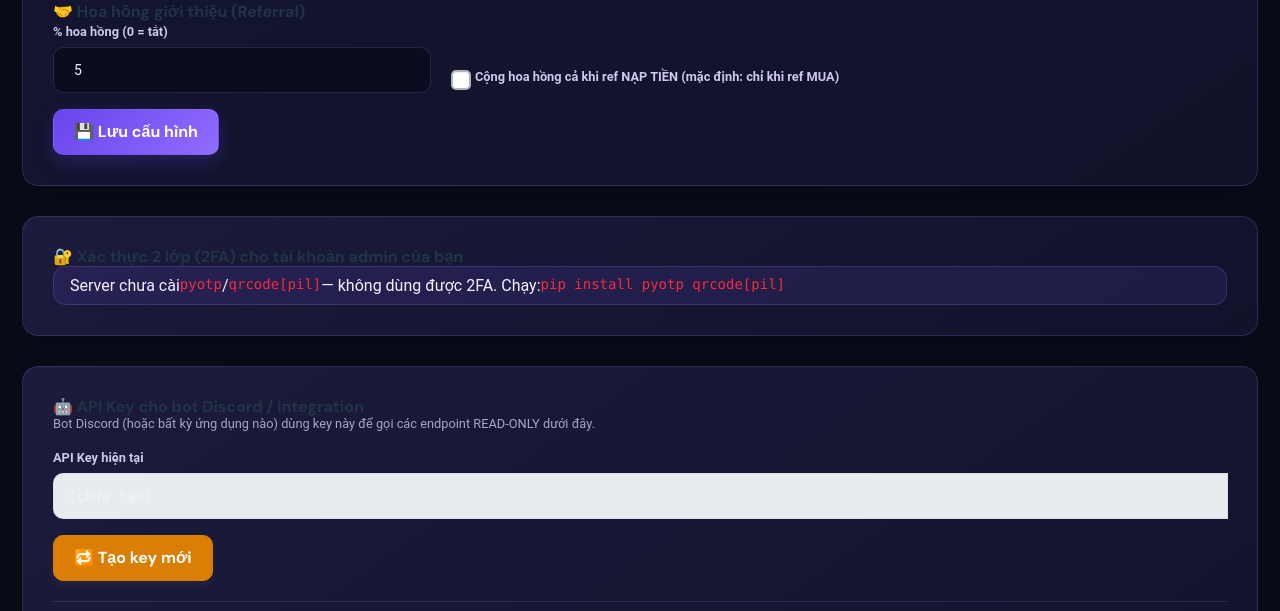
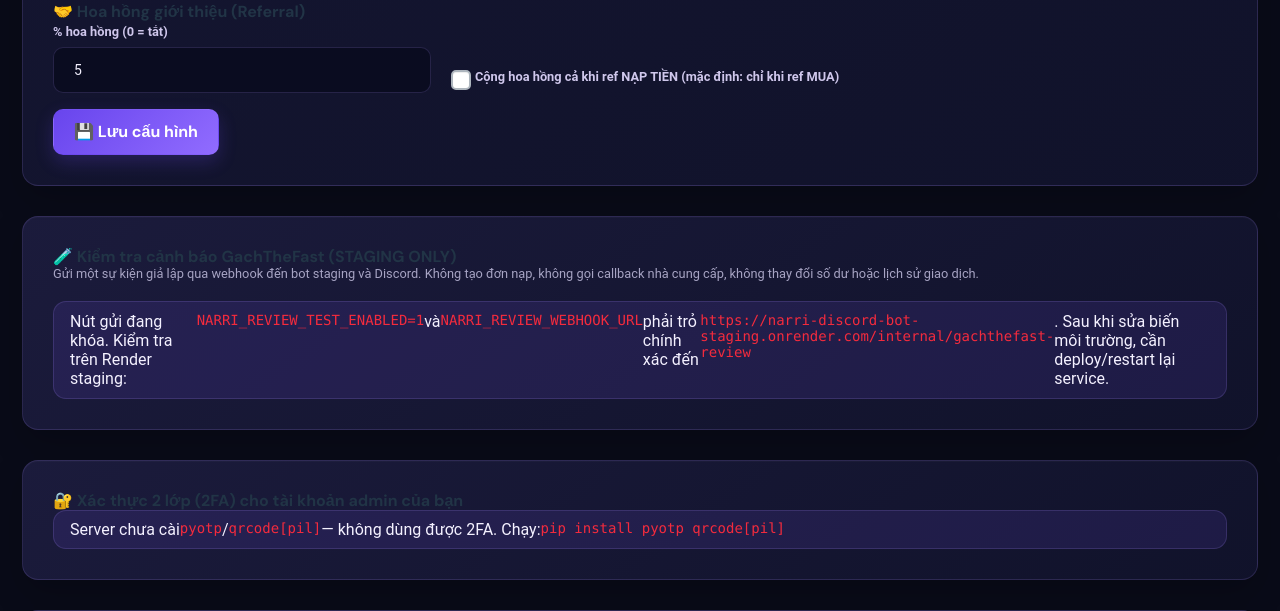
Before and after one commit to vophu7191-glitch/Web-shop-narri-store, a Flask app: template templates/admin_settings.html in a window 1280 px wide. Shown: the part 2643-3254 px from the top of the page. Run offline with Flask 3, Linux system fonts and the light colour scheme; the template is opened without the code that fills it, so the values that code supplies are empty; parts of the project's set-up code (start-up, migrations or seed data) failed here and were passed over; some libraries are stand-ins or nearby versions.

Commit message:
Show staging webhook test status when disabled

```diff
--- a/templates/admin_settings.html
+++ b/templates/admin_settings.html
@@ -242,20 +242,29 @@
     </form>
 </div>
 
-{% if gachthefast_review_test_enabled %}
 <div class="card p-4 mt-4 border-warning">
     <h6>🧪 Kiểm tra cảnh báo GachTheFast (STAGING ONLY)</h6>
     <p class="text-muted small mb-3">
         Gửi một sự kiện giả lập qua webhook đến bot staging và Discord. Không tạo đơn nạp,
         không gọi callback nhà cung cấp, không thay đổi số dư hoặc lịch sử giao dịch.
     </p>
+    {% if gachthefast_review_test_enabled %}
+    <div class="alert alert-success py-2">Đã bật chế độ kiểm tra staging và URL bot staging hợp lệ.</div>
     <form method="post" action="{{ url_for('admin_test_gachthefast_review_webhook') }}"
           onsubmit="return confirm('Gửi một cảnh báo thử nghiệm đến Discord staging?');">
         <input type="hidden" name="csrf_token" value="{{ csrf_token() }}">
         <button type="submit" class="btn btn-outline-warning">🧪 Gửi cảnh báo thử</button>
     </form>
+    {% else %}
+    <div class="alert alert-warning py-2 mb-0">
+        Nút gửi đang khóa. Kiểm tra trên Render staging:
+        <code>NARRI_REVIEW_TEST_ENABLED=1</code> và
+        <code>NARRI_REVIEW_WEBHOOK_URL</code> phải trỏ chính xác đến
+        <code>https://narri-discord-bot-staging.onrender.com/internal/gachthefast-review</code>.
+        Sau khi sửa biến môi trường, cần deploy/restart lại service.
+    </div>
+    {% endif %}
 </div>
-{% endif %}
 
 <div class="card p-4 mt-4">
     <h6>🔐 Xác thực 2 lớp (2FA) cho tài khoản admin của bạn</h6>
```
